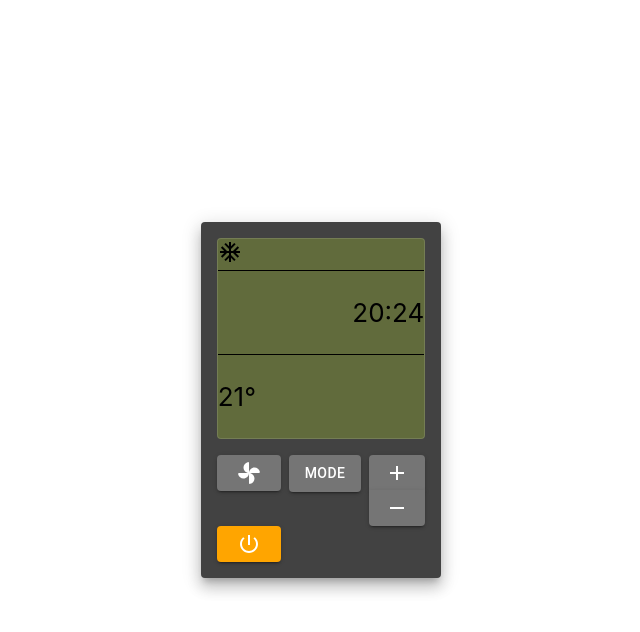
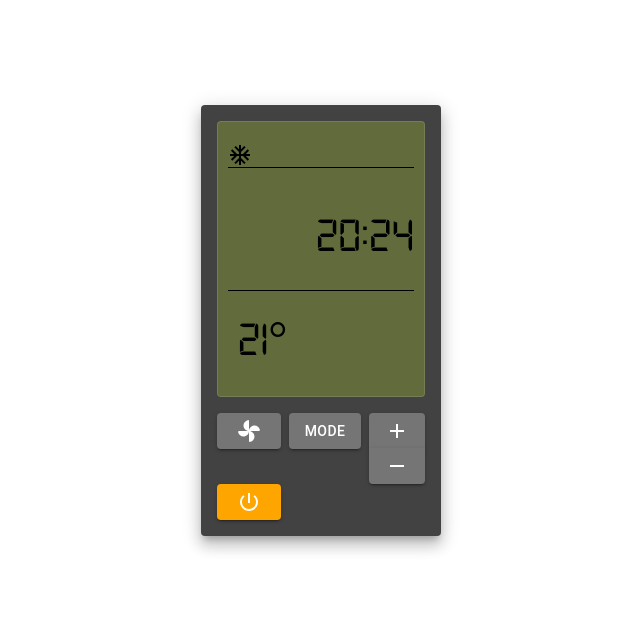
Before and after one commit to omri2861/AcRemoteFE, a React (Create React App) app: page / in a window 1280 px wide. Shown: the top 632 px of the page, without its empty margins (319-959 px from the left). Built offline with nearby package versions, Linux system fonts and the light colour scheme.

Commit message:
Implemented digital font

```diff
--- a/src/components/App.js
+++ b/src/components/App.js
@@ -12,7 +12,7 @@ const theme = createMuiTheme({
 
 const useStyles = makeStyles((theme) => ({
   root: {
-    minHeight: '100vh',
+    minHeight: '80vh',
     display: 'flex',
     flexDirection: 'column',
     alignItems: 'center',
--- a/src/components/Screen.jsx
+++ b/src/components/Screen.jsx
@@ -10,10 +10,16 @@ const useStyles = makeStyles((theme) => ({
     // TODO: Find a way to move margin out from the screen, since the screen shouldn't position itself
     marginBottom: theme.spacing(2),
     color: 'black',
+    fontSize: '3rem',
+    padding: '10px',
+    fontFamily: 'Digital7',
   },
   divider: {
     height: '1px',
     backgroundColor: 'black',
+  },
+  degrees: {
+    margin: '20px 10px',
   },
 }));
 
@@ -40,7 +46,7 @@ function Screen(props) {
       <Divider className={classes.divider} />
       <p style={{textAlign: 'right'}}>{currentTime}</p>
       <Divider className={classes.divider} />
-      <p>{props.acState.temprature}&#xb0;</p>
+      <p className={classes.degrees}>{props.acState.temprature}&#xb0;</p>
     </Card>
   );
 }
--- a/src/index.css
+++ b/src/index.css
@@ -1,8 +1,12 @@
+@font-face {
+  font-family: 'Digital7';
+  src: local('Digital7'), url(./assets/digital-7.ttf) format('truetype');
+}
+
 body {
   margin: 0;
-  font-family: -apple-system, BlinkMacSystemFont, 'Segoe UI', 'Roboto', 'Oxygen',
-    'Ubuntu', 'Cantarell', 'Fira Sans', 'Droid Sans', 'Helvetica Neue',
-    sans-serif;
+  font-family: -apple-system, BlinkMacSystemFont, 'Segoe UI', 'Roboto', 'Oxygen', 'Ubuntu',
+    'Cantarell', 'Fira Sans', 'Droid Sans', 'Helvetica Neue', sans-serif;
   -webkit-font-smoothing: antialiased;
   -moz-osx-font-smoothing: grayscale;
 }
```
Also changed, not shown: src/assets/digital-7.ttf (added).
